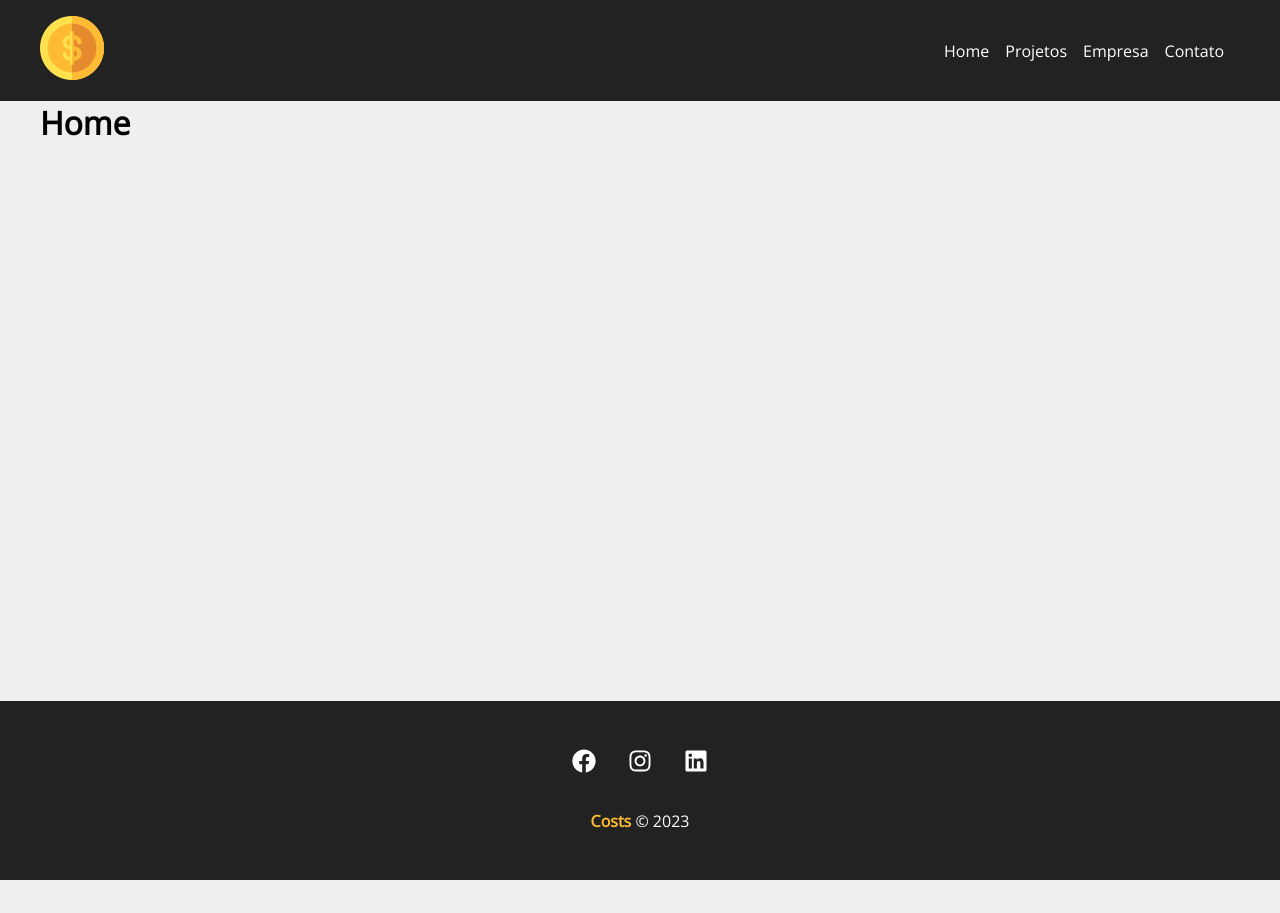
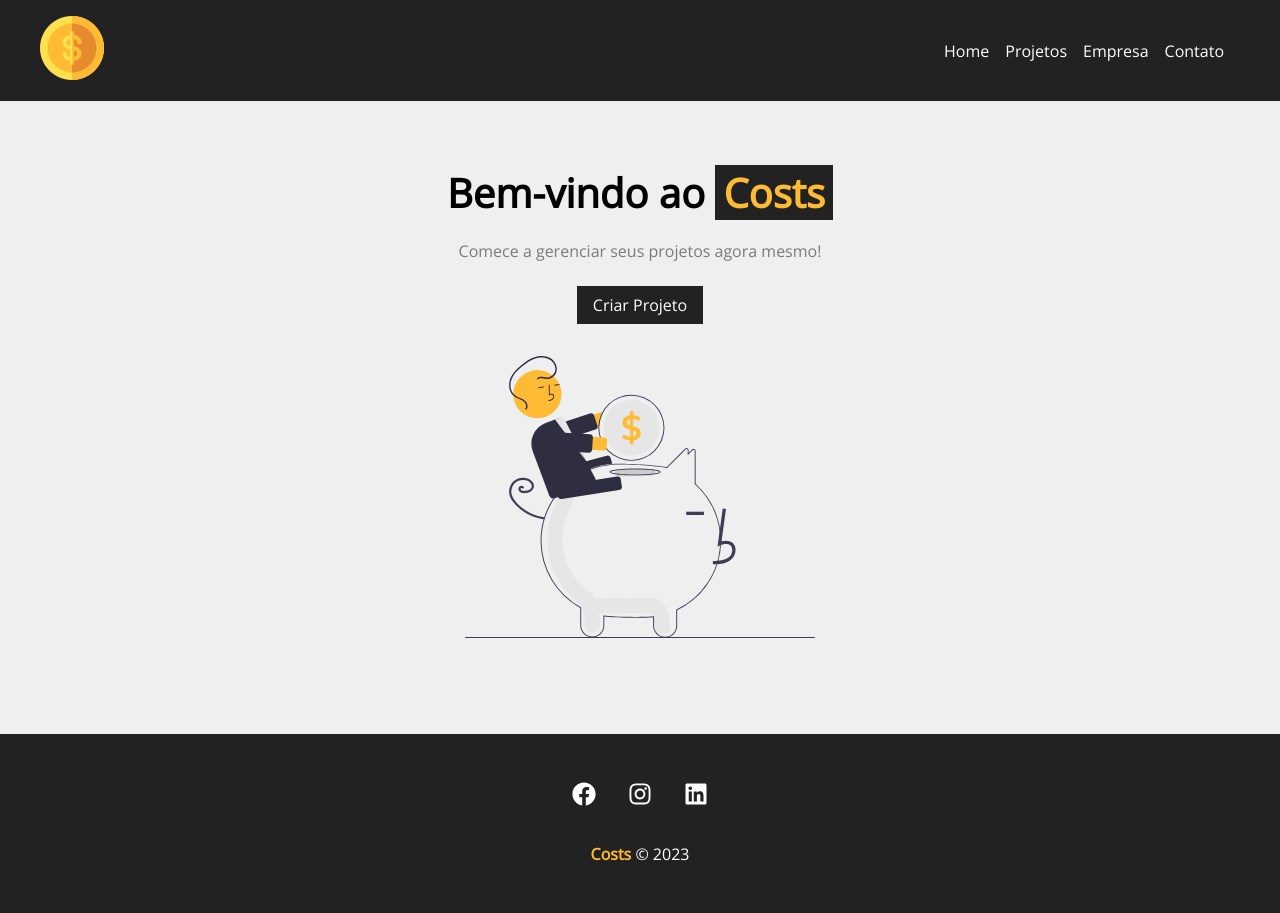
Before and after one commit to RaphaelMatias/costs, a React (Create React App) app: page / in a window 1280 px wide. Before the commit the page ends 880 px from the top, so only its background shows below. Built offline with nearby package versions, Linux system fonts and the light colour scheme.

Commit message:
Finalization of the home page

```diff
--- /dev/null
+++ b/src/components/layout/LinkButton.jsx
@@ -0,0 +1,12 @@
+import { Link } from 'react-router-dom'
+import styles from './LinkButton.module.css'
+
+function LinkButton({ to, text }) {
+    return (
+        <Link className={styles.btn} to={to}>
+            {text}
+        </Link>
+    )
+}
+
+export default LinkButton
--- /dev/null
+++ b/src/components/layout/LinkButton.module.css
@@ -0,0 +1,11 @@
+.btn {
+    background-color: #222;
+    color: #fff;
+    padding: 0.5em 1em;
+    text-decoration: none;
+    transition: 0.5s;
+}
+
+.btn:hover {
+    color: #ffbb33;
+}
--- a/src/components/pages/Home.jsx
+++ b/src/components/pages/Home.jsx
@@ -1,6 +1,15 @@
+import styles from './Home.module.css'
+import savings from '../../img/savings.svg'
+import LinkButton from '../layout/LinkButton'
+
 function Home() {
     return (
-        <h1>Home</h1>
+        <section className={styles.home_container}>
+            <h1>Bem-vindo ao <span>Costs</span></h1>
+            <p>Comece a gerenciar seus projetos agora mesmo!</p>
+            <LinkButton to="/newProject" text="Criar Projeto"/>
+            <img src={savings} alt="Costs" />
+        </section>
     )
 }
 
--- /dev/null
+++ b/src/components/pages/Home.module.css
@@ -0,0 +1,29 @@
+.home_container {
+    width: 100%;
+    display: flex;
+    flex-direction: column;
+    align-items: center;
+    justify-content: center;
+    padding: 4em;
+}
+
+.home_container h1 {
+    font-size: 2.5em;
+    margin-bottom: .5em;
+}
+
+.home_container h1 span {
+    color: #ffbb33;
+    padding: 0 .2em;
+    background-color: #222;
+}
+
+.home_container p {
+    margin-bottom: 1.5em;
+    color: #7b7b7b;
+}
+
+.home_container img {
+    width: 350px;
+    margin: 2em 0;
+}
```
